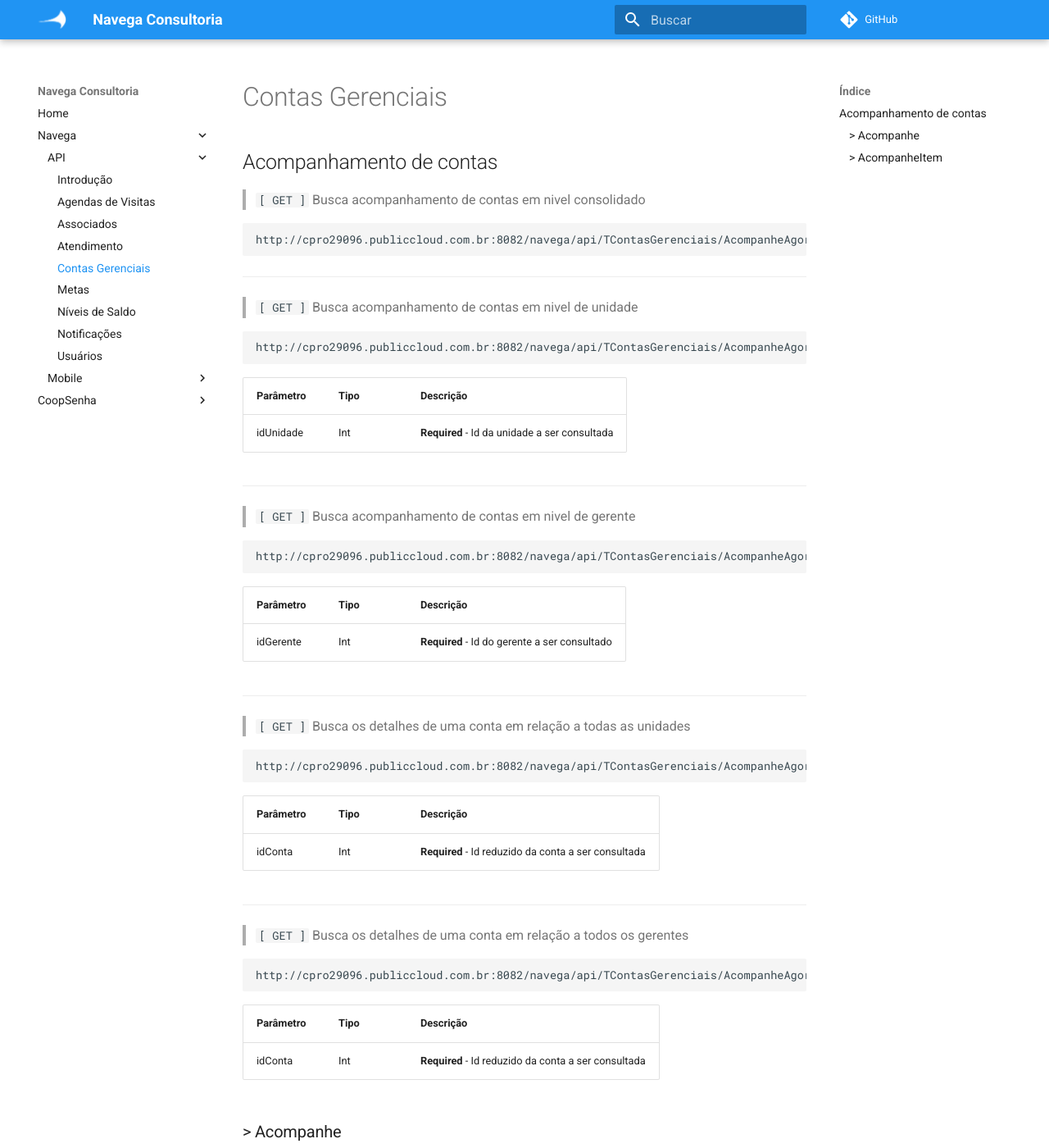
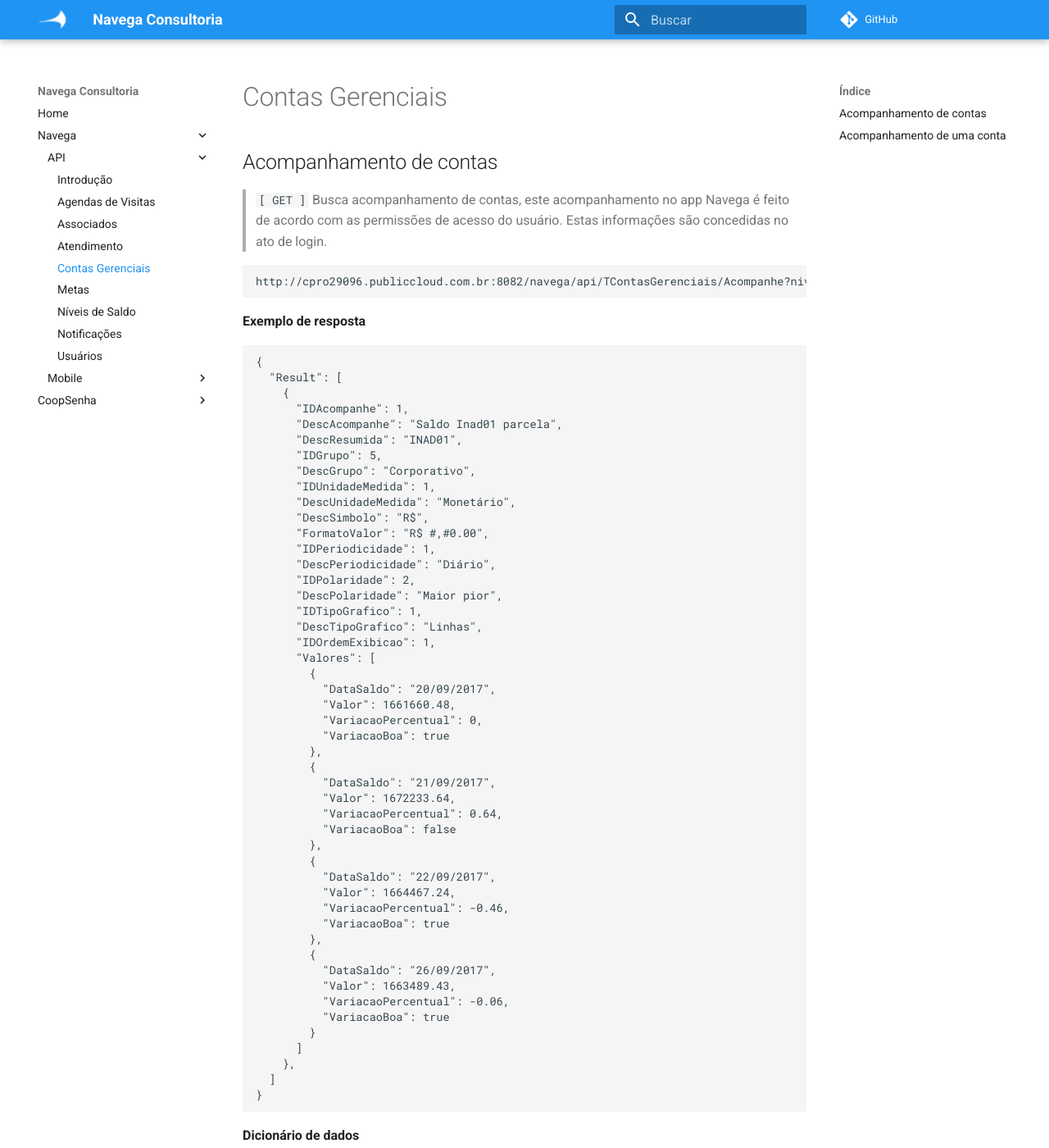
Before and after one commit to NavegaSistemas/Documentacao, an MkDocs documentation site: the page built from docs/Navega/API/contas_gerenciais.md, in a window 1280 px wide and 1400 px high. Shown: the whole window at 82% size. Built offline with MkDocs 1.6.1 and Material for MkDocs 9.7.7, drawn with Linux system fonts in a browser that asks for light colours; some of the changed text lies outside the part shown.

Commit message:
Atualizado paginas de metas, usuarios, acompanhamento de contas e atendimento

````diff
--- a/docs/Navega/API/contas_gerenciais.md
+++ b/docs/Navega/API/contas_gerenciais.md
@@ -1,80 +1,125 @@
 ## Acompanhamento de contas
 
-> `[ GET ]`  Busca acompanhamento de contas em nivel consolidado
+> `[ GET ]`  Busca acompanhamento de contas, este acompanhamento no app Navega é feito de acordo com as permissões de acesso do usuário. Estas informações são concedidas no ato de login.
 
 ```
-http://cpro29096.publiccloud.com.br:8082/navega/api/TContasGerenciais/AcompanheAgoraConsolidado
-```
- ---
-
-> `[ GET ]` Busca acompanhamento de contas em nivel de unidade
-
-```
-http://cpro29096.publiccloud.com.br:8082/navega/api/TContasGerenciais/AcompanheAgoraUnidade/{idUnidade}
+http://cpro29096.publiccloud.com.br:8082/navega/api/TContasGerenciais/Acompanhe?nivelSaldo={idNivelSaldo}&identificador={idCliente}
 ```
 
-|Parâmetro|Tipo|Descrição
-|----|------|--------|
-|idUnidade|Int|**Required** - Id da unidade a ser consultada|
+**Exemplo de resposta**
+```
+{
+  "Result": [
+    {
+      "IDAcompanhe": 1,
+      "DescAcompanhe": "Saldo Inad01 parcela",
+      "DescResumida": "INAD01",
+      "IDGrupo": 5,
+      "DescGrupo": "Corporativo",
+      "IDUnidadeMedida": 1,
+      "DescUnidadeMedida": "Monetário",
+      "DescSimbolo": "R$",
+      "FormatoValor": "R$ #,#0.00",
+      "IDPeriodicidade": 1,
+      "DescPeriodicidade": "Diário",
+      "IDPolaridade": 2,
+      "DescPolaridade": "Maior pior",
+      "IDTipoGrafico": 1,
+      "DescTipoGrafico": "Linhas",
+      "IDOrdemExibicao": 1,
+      "Valores": [
+        {
+          "DataSaldo": "20/09/2017",
+          "Valor": 1661660.48,
+          "VariacaoPercentual": 0,
+          "VariacaoBoa": true
+        },
+        {
+          "DataSaldo": "21/09/2017",
+          "Valor": 1672233.64,
+          "VariacaoPercentual": 0.64,
+          "VariacaoBoa": false
+        },
+        {
+          "DataSaldo": "22/09/2017",
+          "Valor": 1664467.24,
+          "VariacaoPercentual": -0.46,
+          "VariacaoBoa": true
+        },
+        {
+          "DataSaldo": "26/09/2017",
+          "Valor": 1663489.43,
+          "VariacaoPercentual": -0.06,
+          "VariacaoBoa": true
+        }
+      ]
+    },
+  ]
+}
+```
+
+**Dicionário de dados**
+
+|Chave|Tipo|Descrição|Requerido|Observações|
+|--|--|--|--|--|
+|idLogin|Int|Identificador para login do usuário| N | Caso não seja informador irá retornar informações de todos os usuários cadastrados |
 
 ---
 
-> `[ GET ]` Busca acompanhamento de contas em nivel de gerente
+## Acompanhamento de uma conta
+
+> `[ GET ]` Busca os dados das unidades em relação a um item de acompanhamento de contas.
 
 ```
-http://cpro29096.publiccloud.com.br:8082/navega/api/TContasGerenciais/AcompanheAgoraGerente/{idGerente}
+http://cpro29096.publiccloud.com.br:8082/navega/api/TContasGerenciais/AcompanheItem?idAcompanhe={idAcompanhe}
 ```
 
-|Parâmetro|Tipo|Descrição
-|----|------|--------|
-|idGerente|Int|**Required** - Id do gerente a ser consultado|
+**Exemplo de resposta**
+
+```
+{
+  "Result": [
+    {
+      "Identificador": 2,
+      "Nome": "UNIDADE 2",
+      "PosicaoRank": 1,
+      "IDAcompanhe": 1,
+      "DescAcompanhe": "Saldo Inad01 parcela",
+      "Valores": [
+        {
+          "DataSaldo": "20/09/2017",
+          "Valor": 9186.64,
+          "VariacaoPercentual": 0,
+          "VariacaoBoa": true
+        },
+        {
+          "DataSaldo": "21/09/2017",
+          "Valor": 9782.21,
+          "VariacaoPercentual": 6.48,
+          "VariacaoBoa": false
+        },
+        {
+          "DataSaldo": "22/09/2017",
+          "Valor": 9651,
+          "VariacaoPercentual": -1.34,
+          "VariacaoBoa": true
+        },
+        {
+          "DataSaldo": "26/09/2017",
+          "Valor": 9185.66,
+          "VariacaoPercentual": -4.82,
+          "VariacaoBoa": true
+        }
+      ]
+    },
+  ]
+}
+```
+
+**Dicionário de dados**
+
+|Chave|Tipo|Descrição|Requerido|Observações|
+|--|--|--|--|--|
+|idAcompanhe|Int|Identificador para a conta selecionada| S | |
 
 ---
-
-> `[ GET ]` Busca os detalhes de uma conta em relação a todas as unidades
-
-```
-http://cpro29096.publiccloud.com.br:8082/navega/api/TContasGerenciais/AcompanheAgoraContaUnidades/{idConta}
-```
-
-|Parâmetro|Tipo|Descrição
-|----|------|--------|
-|idConta|Int|**Required** - Id reduzido da conta a ser consultada|
-
----
-
-> `[ GET ]` Busca os detalhes de uma conta em relação a todos os gerentes
-
-```
-http://cpro29096.publiccloud.com.br:8082/navega/api/TContasGerenciais/AcompanheAgoraContaGerentes/{idConta}
-```
-
-|Parâmetro|Tipo|Descrição
-|----|------|--------|
-|idConta|Int|**Required** - Id reduzido da conta a ser consultada|
-
-
-### > Acompanhe
-
-> `[ GET ]`  Consulta a lista de todas as contas de acompanhamento da cooperativa ( consolidada ou de uma unidade ou de um gerente ).
-
-```
-http://cpro29096.publiccloud.com.br:8080/navega/api/TContasGerenciais/Acompanhe?nivelSaldo={nivelSaldo}&identificador={identificador}
-```
-|Parâmetro|Tipo|Descrição|Requerido|Observações
-|----|------|--------|--------|--------|
-|nivelSaldo|String| nível do saldo do acompanhamento | S | *Valores possíveis:* consolidado, unidade, gerente|
-|identificador|Int| relacionado ao nível de saldo informado.| S* | Ex.: se o nível de saldo for *unidade*, o identificador é o código da unidade. **< Requerido se nível de saldo diferente de consolidado >**|
-
-
-
-### > AcompanheItem
-
-> `[ GET ]`  Consulta as unidades classificadas em ranking de um determinado item de acompanhamento.
-
-```
-http://cpro29096.publiccloud.com.br:8080/navega/api/TContasGerenciais/AcompanheItem?idAcompanhe{idAcompanhe}
-```
-|Parâmetro|Tipo|Descrição|Requerido|Observações
-|----|------|--------|--------|--------|
-|idAcompanhe|Int| Código do tipo de acompanhamento | S | |
````
Also changed, not shown: docs/Navega/API/atendimento.md (+34 -0 lines), docs/Navega/API/introducao.md (+8 -0 lines), docs/Navega/API/metas.md (+24 -7 lines), docs/Navega/API/usuarios.md (+43 -3 lines).
